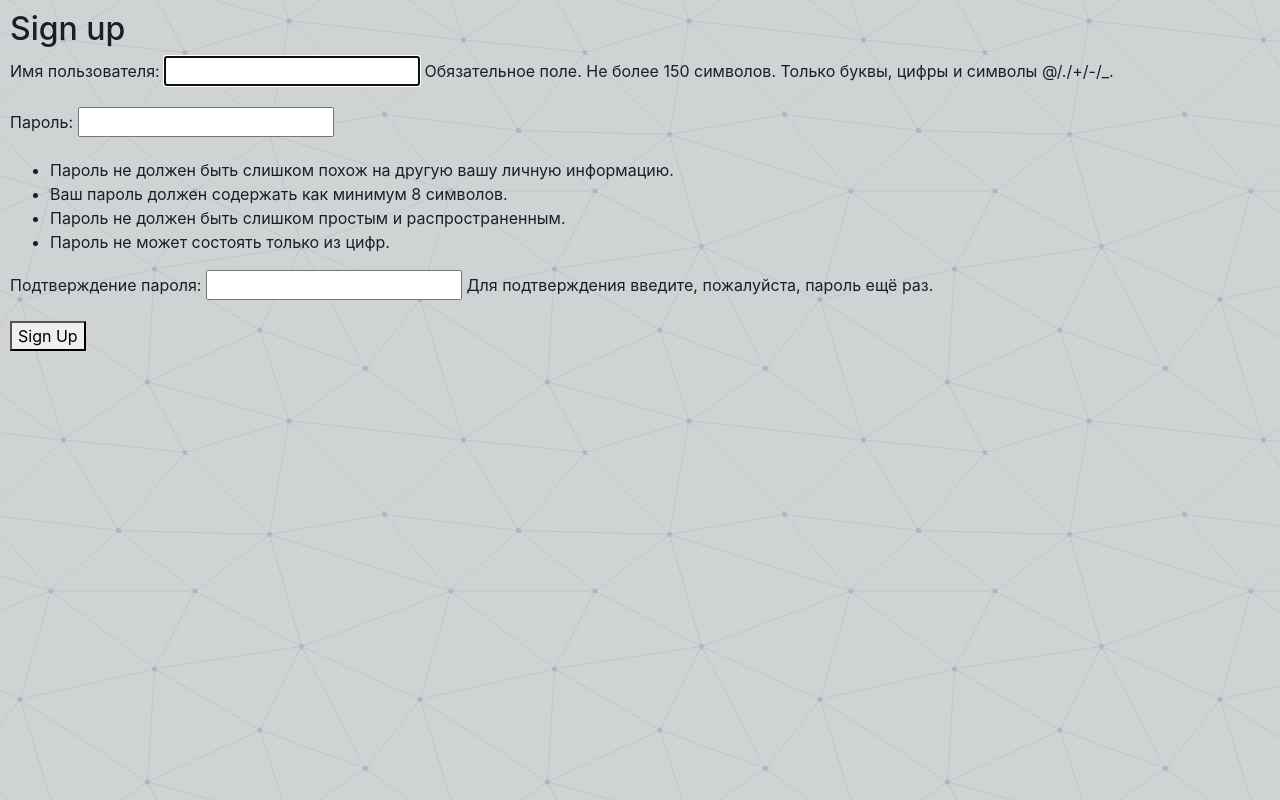
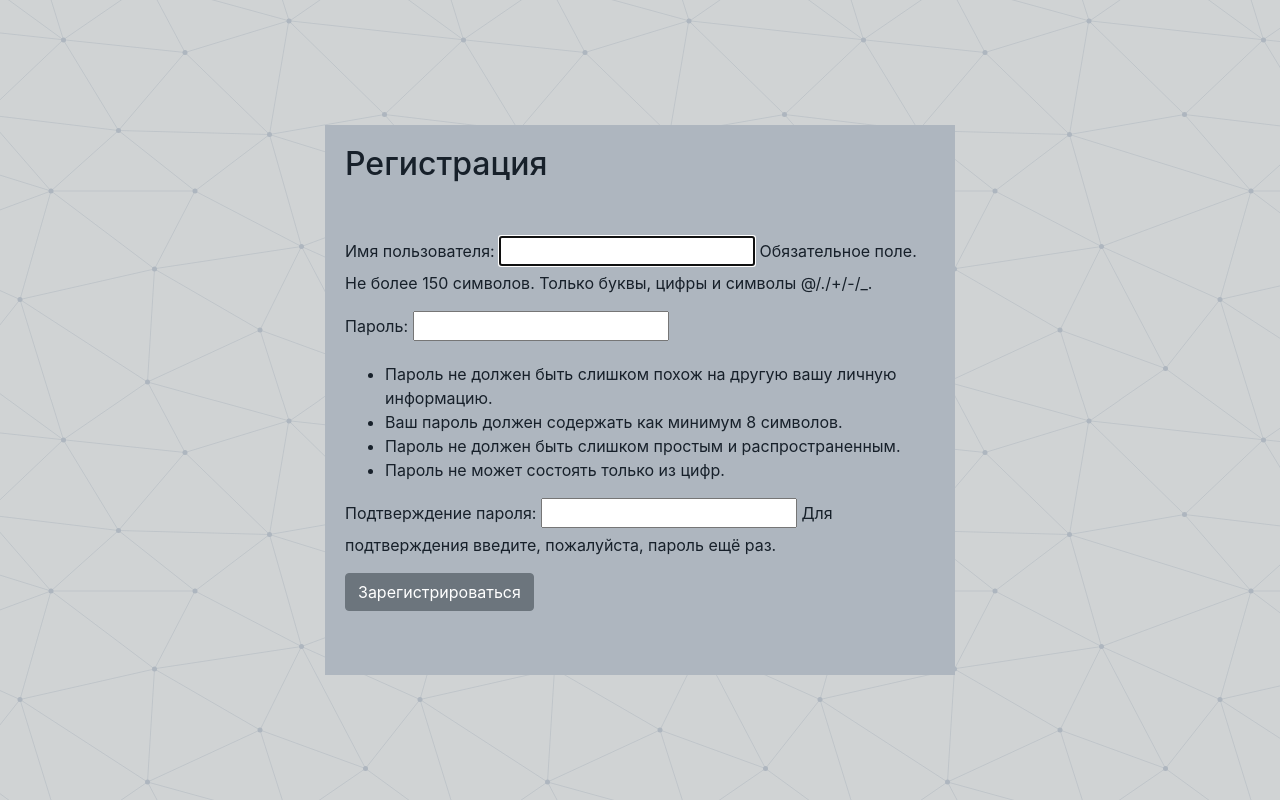
Before and after one commit to haost74/django_auth, a Django app: page /accounts/signup/ in a window 1280 px wide. Run offline with Django 4.2, Linux system fonts and the light colour scheme.

Commit message:
sing up form

```diff
--- a/static/css/index.css
+++ b/static/css/index.css
@@ -52,8 +52,6 @@ margin-left: 50px;
 color:#E74C3C;
 }
 
-
-
 .div-autor{
   display: grid;
   width: 630px;
@@ -68,3 +66,18 @@ color:#E74C3C;
     margin: auto;
     padding: 20px;
 }
+
+.div-autortop{
+  display: grid;
+  width: 630px;
+    height: 550px;
+    background-color: #AEB6BF;
+
+    position: absolute;
+    top:0;
+    bottom: 0;
+    left: 0;
+    right: 0;
+    margin: auto;
+    padding: 20px;
+}
--- a/templates/registration/signup.html
+++ b/templates/registration/signup.html
@@ -4,10 +4,12 @@
 {% block title %}Sign Up{% endblock %}
 
 {% block content %}
-  <h2>Sign up</h2>
+<div class="div-autortop">
+  <h2>Регистрация</h2>
   <form method="post">
     {% csrf_token %}
     {{ form.as_p }}
-    <button type="submit">Sign Up</button>
+    <button class="btn btn-secondary" type="submit">Зарегистрироваться</button>
   </form>
+  </div>
 {% endblock %}
```
Also changed, not shown: db.sqlite3.
